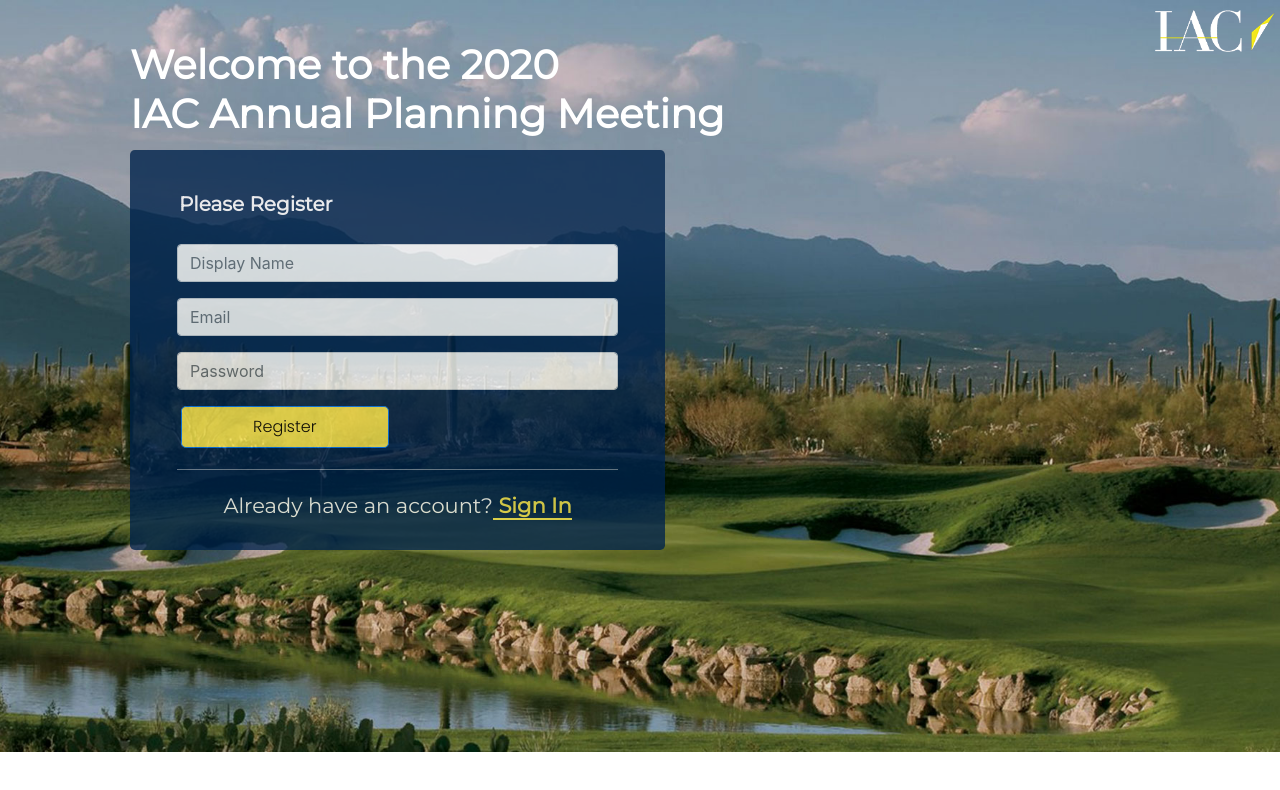
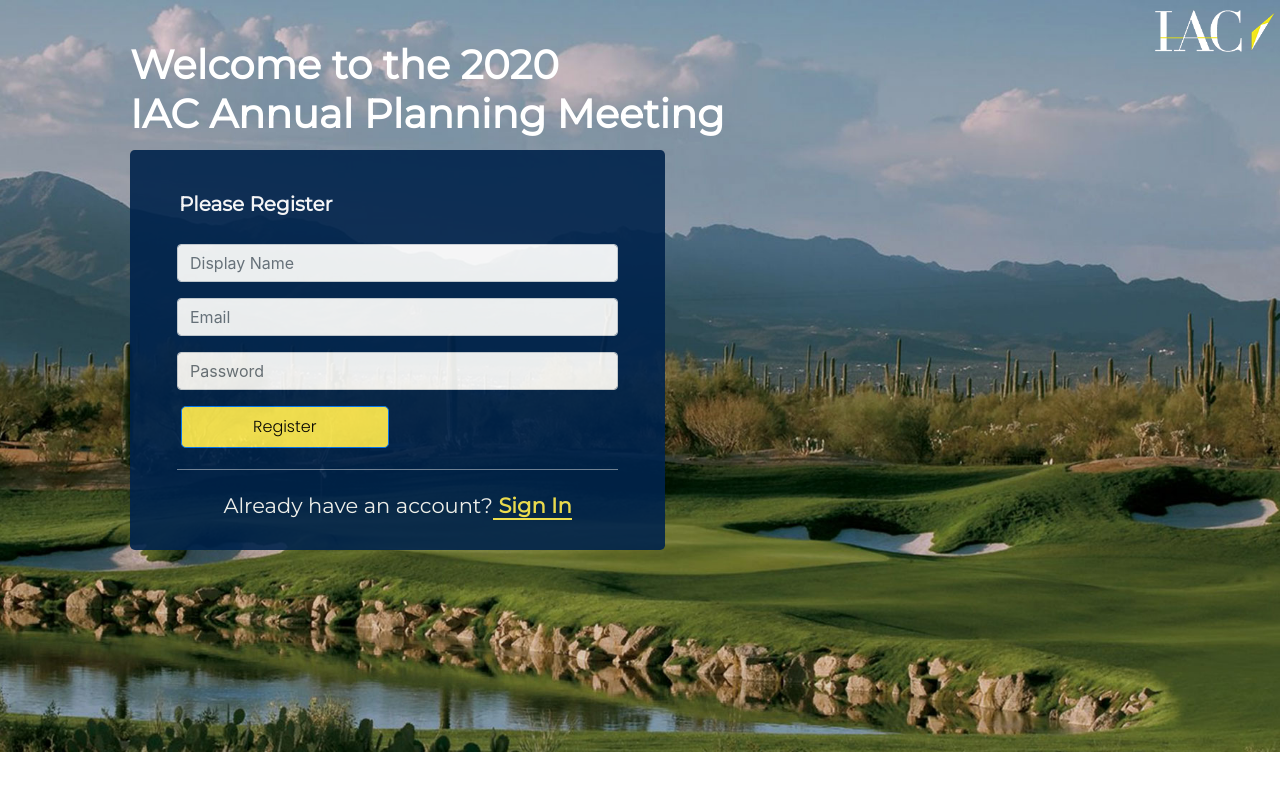
Before and after one commit to gokkul08/event-registration, a React app: page /signup in a window 1280 px wide. Shown: the top 790 px of the page. Built offline with nearby package versions, Linux system fonts and the light colour scheme; no server answers; the database is empty.

Commit message:
Opacity updated

```diff
--- a/src/styles/App.less
+++ b/src/styles/App.less
@@ -53,7 +53,7 @@ code {
       margin-top: 150px;
       margin-left: 130px;
       background-color: #00234c;
-      opacity: .78;
+      opacity: .9;
     }
     margin-left: 25%;
     margin-right: 25%;
```
